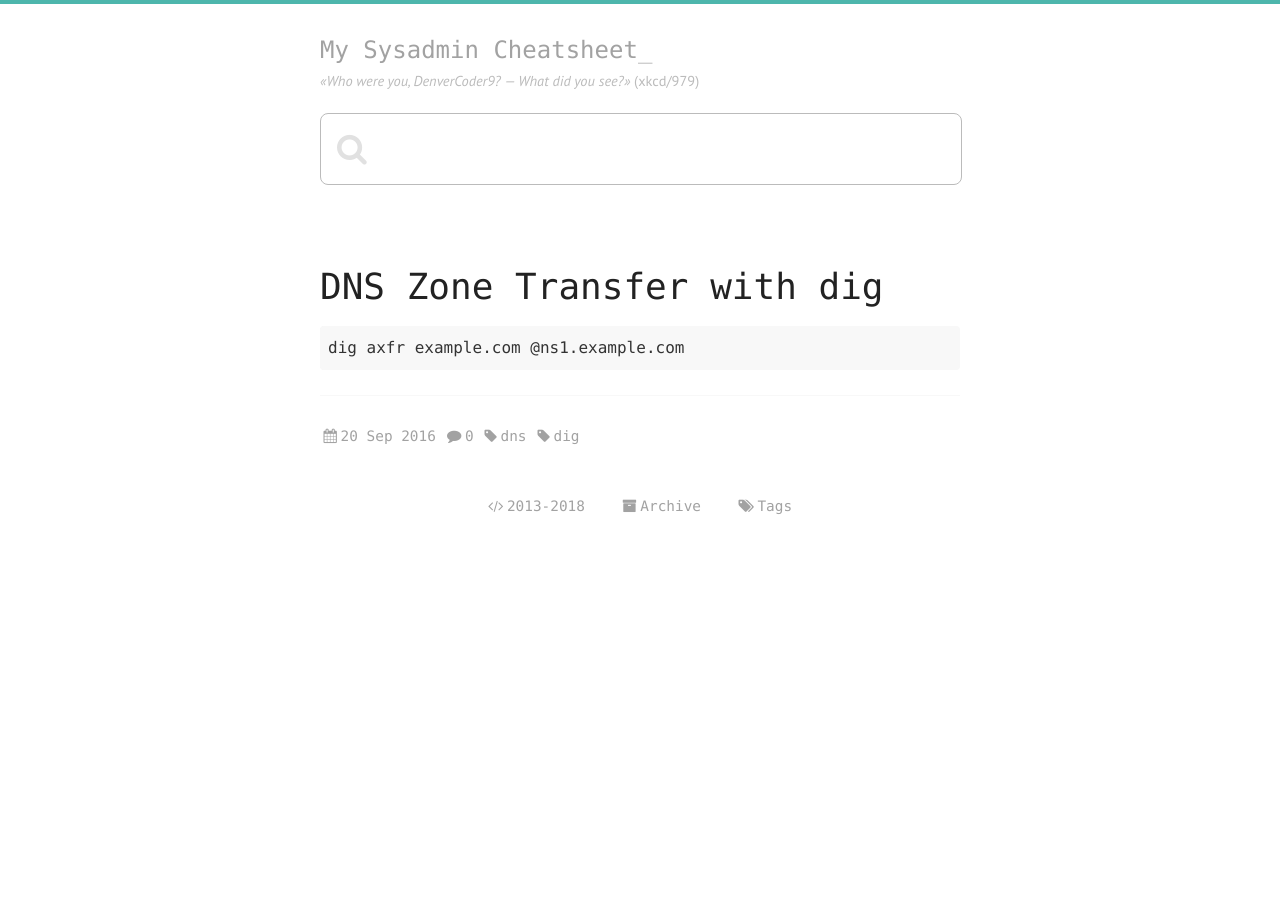
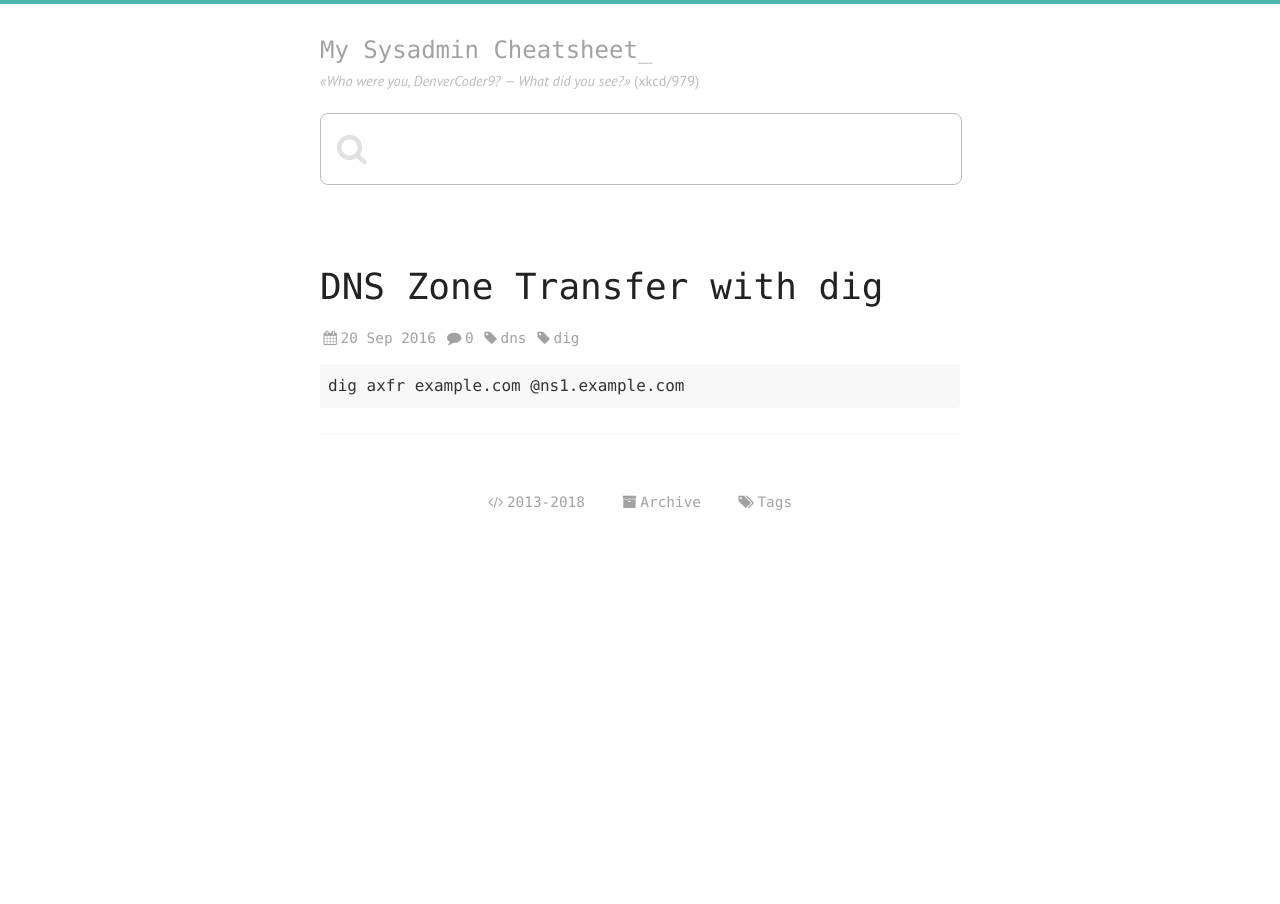
Before and after one commit to j7k6/docs.j7k6.org, a Jekyll site: the page built from _posts/2016-09-20-dns-zone-transfer-dig.md, in a window 1280 px wide. Built offline with Jekyll 4.4.1, drawn with Linux system fonts in a browser that asks for light colours; nearby versions of some CDN libraries; some web fonts are replaced; comment, search, counter and statistics services are not loaded.

Commit message:
css cleanup

```diff
--- a/_layouts/post.html
+++ b/_layouts/post.html
@@ -4,12 +4,10 @@ layout: default
 
 {% assign post = page %}
 {% assign disqus_identifier =  post.url | remove: '/' %}
-<article>
+<article class="post">
   <h1><a href="{{ post.url }}">{{ post.title }}</a></h1>
-  <div class="post">
-    {{ content }}
-    {% include meta.html %}
-  </div>
+  {% include meta.html %}
+  {{ content }}
 
   <div id="comments">
     <div id="disqus_thread"></div>
--- a/assets/css/main.scss
+++ b/assets/css/main.scss
@@ -215,7 +215,6 @@ h1 {
   font-family: $headerFont;
   font-size: 2.25em;
   font-weight: 300;
-  margin-bottom: 0.5em;
 
   a {
     color: inherit;
--- a/index.html
+++ b/index.html
@@ -8,10 +8,8 @@ title: "My Sysadmin Cheatsheet"
     {% assign disqus_identifier = post.url | remove: '/' %}
     <article>
       <h1><a href="{{ post.url }}">{{ post.title }}</a></h1>
-      <div class="post">
-        {{ post.content }}
-        {% include meta.html %}
-      </div>
+      {% include meta.html %}
+      {{ post.content }}
     </article>
   {% endfor %}
 </div>
```
